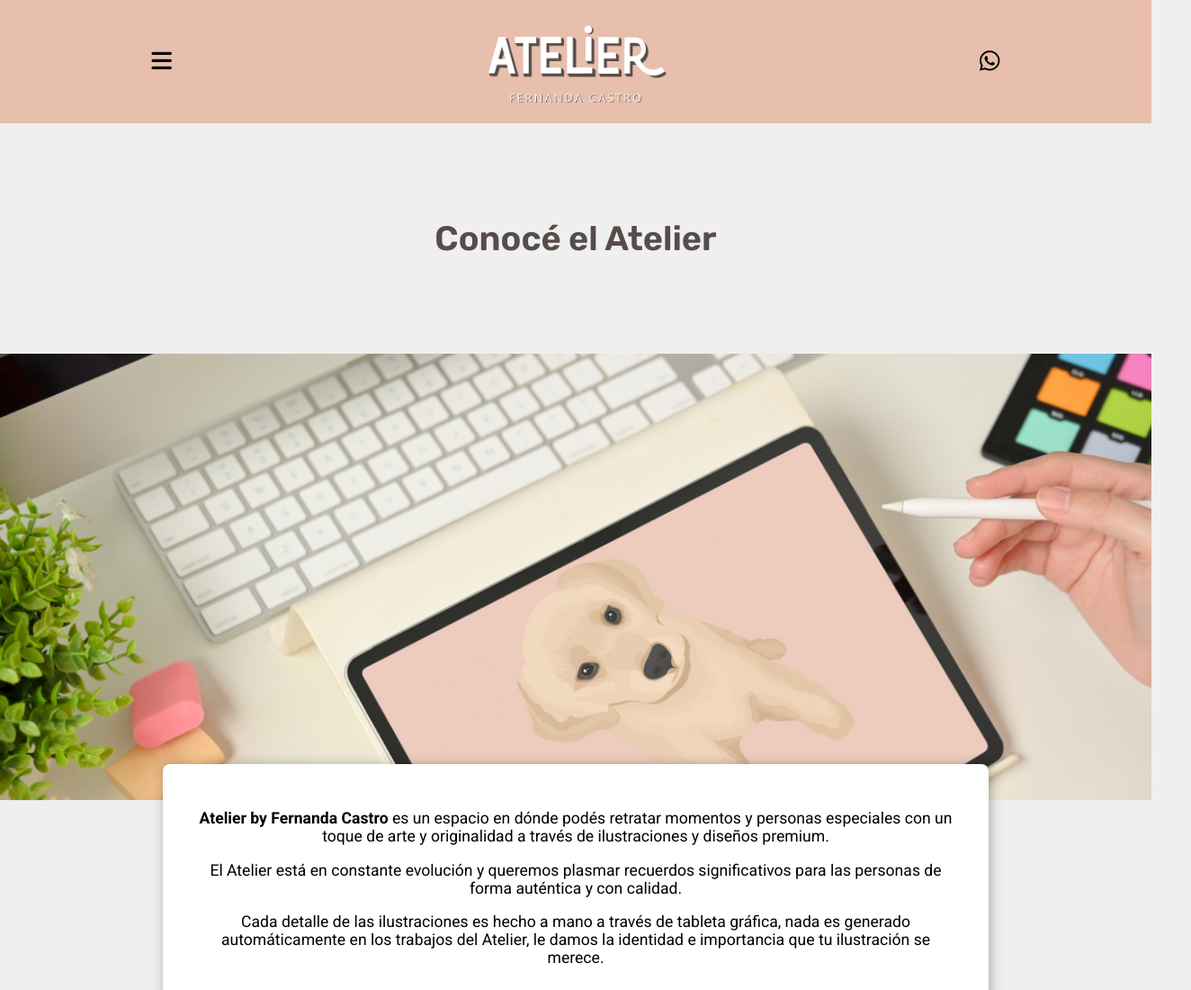
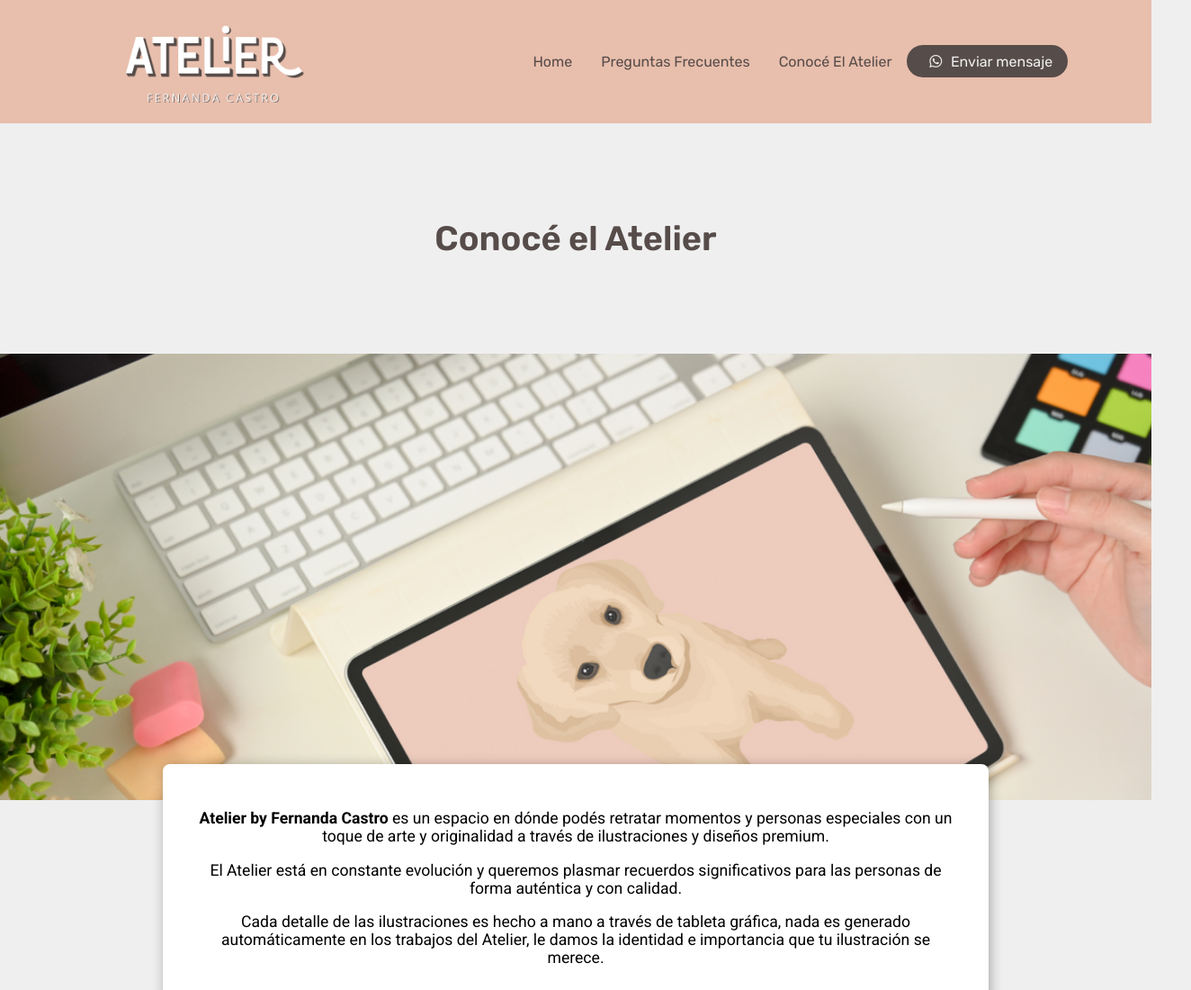
Before and after one commit to mmacchia11/Atelier-1, a website: page pages/conocenos.html in a window 1280 px wide. Shown: the top 1100 px of the page at 90% size, 1324 px wide, since content can reach past the window. Drawn offline with Linux system fonts and the light colour scheme.

Commit message:
repara navbar

```diff
--- a/css/style.css
+++ b/css/style.css
@@ -1,4 +1,3 @@
-@charset "UTF-8";
 /* BASE */
 /* FONT RUBIK*/
 @import url("https://fonts.googleapis.com/css2?family=Rubik:ital,wght@0,300;0,400;0,500;0,600;0,700;0,800;0,900;1,300;1,400;1,600;1,700;1,800;1,900&display=swap");
@@ -555,25 +554,10 @@ footer .footer-logo-container .footer-logo {
   line-height: 24px;
 }
 
-/*
-<main class="conocenos-main">
-        <h1 class="conocenos-title">Conocé el Atelier</h1>
-        <article class="conocenos-description-container">
-            <img src="../assets/conocenos/conocenos-tablet.png" alt="tableta escritorio">
-            <p>Atelier by Fernanda Castro es un espacio en dónde podés retratar momentos y personas especiales con un toque de arte y originalidad a través de ilustraciones y diseños premium. El Atelier está en constante evolución y queremos plasmar recuerdos significativos para las personas de forma auténtica y con calidad. Cada detalle de las ilustraciones es hecho a mano a través de tableta gráfica, nada es generado automáticamente en los trabajos del Atelier, le damos la identidad e importancia que tu ilustración se merece.</p>
-        </article>
-        <article class="conocenos-artist">
-            <img src="../assets/conocenos/conocenos-fer.png" alt="">
-            <div class="artist-container">
-                <h2 class="conocenos-artist-title">Quién está detrás</h2>
-                <p class="conocenos-artist-description">¡Hola a tod@s! Mi nombre es Fernanda Castro, soy Licenciada en Administración y creadora del Atelier. Inicié mi emprendimiento de Ilustraciones Personalizadas en enero 2021, este Atelier es mi lugar seguro y está en constante evolución como yo. Aunque me dedico en lo profesional al e-commerce y administración de empresas, el Atelier es mi proyecto personal y me encanta plasmar momentos y recuerdos especiales. ¡Espero poder ilustrar para vos pronto! No dudes en contactarte conmigo para cualquier consulta, pedido o propuesta.</p>
-            </div>
-        </article>
-</main>
-*/
 .conocenos-main {
   display: flex;
   flex-direction: column;
+  overflow: hidden;
 }
 .conocenos-main .conocenos-title {
   padding: 5rem;
--- a/pages/conocenos.html
+++ b/pages/conocenos.html
@@ -10,10 +10,10 @@
 </head>
 <body>
     <nav class="nav">
-        <i id="nav-burger-icon" class="fa-solid fa-bars"></i>
+        <i id="nav-burger-icon" class="fa-solid fa-bars oculto"></i>
         <img class="nav-logo" src="../assets/logo/logo-atelier.png" alt="atelier">
-        <ul class="nav-menu oculto">
-            <li class="nav-links"><a href="comopedir.html">¿cómo pedir?</a></li>
+        <ul class="nav-menu">
+            <li class="nav-links"><a href="../index.html">Home</a></li>
             <li class="nav-links"><a href="faq.html">preguntas frecuentes</a></li>
             <li class="nav-links"><a href="conocenos.html">conocé el atelier</a></li>
             <div class="nav-whatsapp-container">
@@ -21,7 +21,7 @@
                 <h3 class="whatsapp-title">Enviar mensaje</h3>
             </div>
         </ul>
-        <i id="nav-whatsapp-icon" class="fa-brands fa-whatsapp"></i>
+        <i id="nav-whatsapp-icon" class="fa-brands fa-whatsapp oculto"></i>
     </nav>
 
     <main class="conocenos-main">
```
Also changed, not shown: index.html (+4 -4 lines), pages/faq.html (+4 -4 lines), 1 other file.
